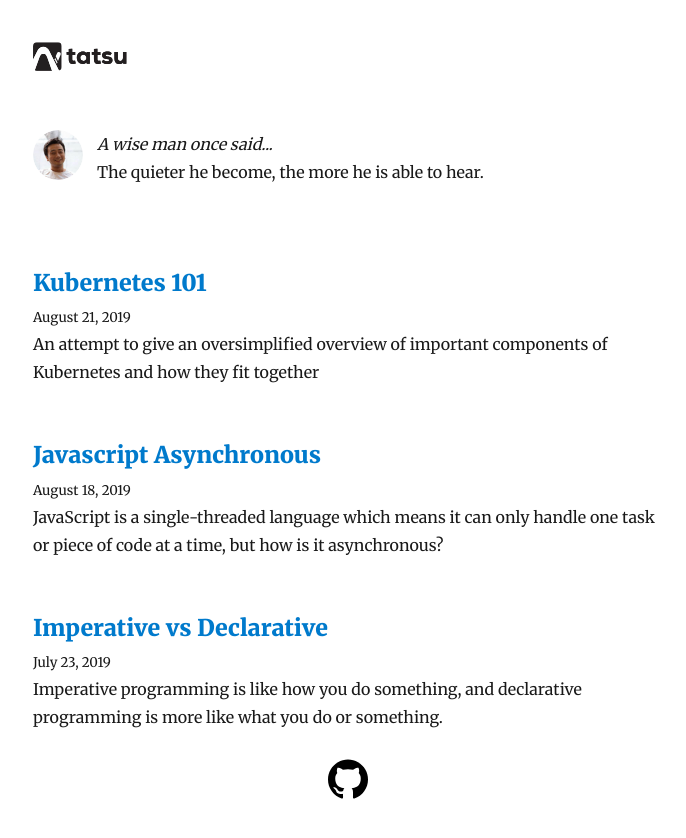
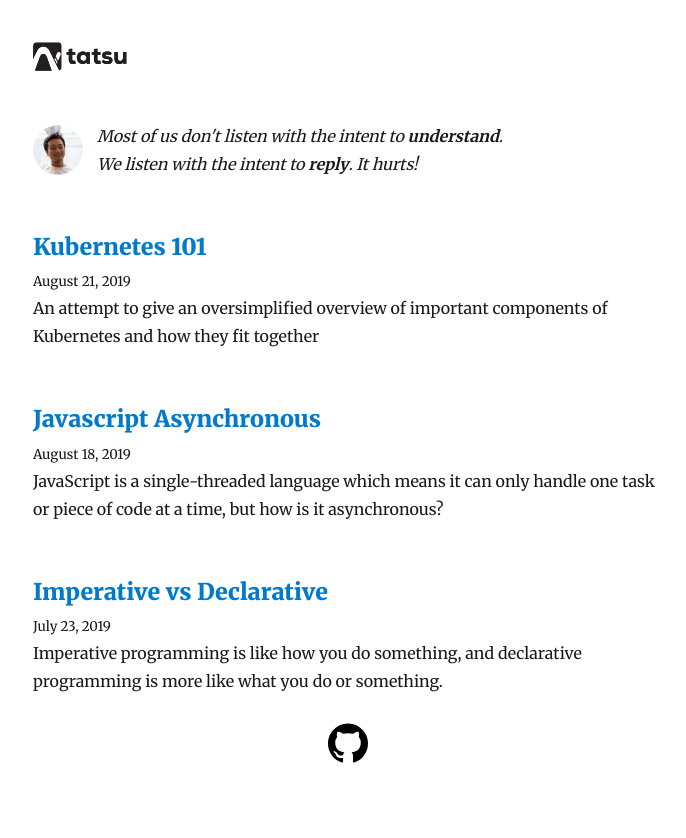
Before and after one commit to nghiamvt/blog, a Gatsby site: page / in a window 1280 px wide. Shown: the whole page, without its empty margins (292-978 px from the left). After the commit the page ends 813 px from the top, so only its background shows below. Built offline with nearby package versions, Linux system fonts and the light colour scheme; Gatsby itself is replaced by a stand-in of ours; some packages are replaced by stand-ins of ours.

Commit message:
fix minor style and component

```diff
--- a/content/blog/kubernetes-101/index.md
+++ b/content/blog/kubernetes-101/index.md
@@ -50,7 +50,7 @@ _**We can divide kubernetes into 2 parts**_
 
 ### **_Containers_**
 
-*Programs running on Kubernetes are packaged as Linux containers such as Docker.*
+*Programs running on Kubernetes are packaged as Linux containers (Docker).*
 ![Kubernetes containers](_containers.png)
 
 - Multiple programs can be added into a single container
--- a/src/components/bio.js
+++ b/src/components/bio.js
@@ -1,17 +1,11 @@
-/**
- * Bio component that queries for data
- * with Gatsby's useStaticQuery component
- *
- * See: https://www.gatsbyjs.org/docs/use-static-query/
- */
-
 import React from "react"
 import { useStaticQuery, graphql } from "gatsby"
 import Image from "gatsby-image"
+import styled from "styled-components"
 
 import { rhythm } from "../utils/typography"
 
-const Bio = () => {
+export default function Bio() {
   const data = useStaticQuery(graphql`
     query BioQuery {
       avatar: file(absolutePath: { regex: "/profile.jpg/" }) {
@@ -31,12 +25,7 @@ const Bio = () => {
 
   const { author } = data.site.siteMetadata
   return (
-    <div
-      style={{
-        display: `flex`,
-        marginBottom: `2.5rem`,
-      }}
-    >
+    <Wrapper>
       <Image
         fixed={data.avatar.childImageSharp.fixed}
         alt={author}
@@ -50,12 +39,22 @@ const Bio = () => {
           borderRadius: `50%`,
         }}
       />
-      <div>
-        <i>A wise man once said...</i>
-        <p>The quieter he become, the more he is able to hear.</p>
-      </div>
-    </div>
+      <p>
+        Most of us don't listen with the intent to <b>understand</b>. <br />
+        <span>
+          We listen with the intent to <b>reply</b>. It hurts!
+        </span>
+      </p>
+    </Wrapper>
   )
 }
 
-export default Bio
+const Wrapper = styled.div`
+  display: flex;
+  align-items: center;
+
+  p {
+    margin: 0;
+    font-style: italic;
+  }
+`
--- a/src/components/layout.js
+++ b/src/components/layout.js
@@ -40,7 +40,7 @@ export default Layout
 
 const Header = styled.header`
   width: 100px;
-  margin-bottom: 50px;
+  margin-bottom: 42px;
   a {
     color: transparent;
   }
--- /dev/null
+++ b/src/components/post-list.js
@@ -0,0 +1,33 @@
+import React from "react"
+import { Link } from "gatsby"
+import { rhythm } from "../utils/typography"
+
+export default function PostList(props) {
+  const { posts } = props
+  return posts.map(({ node }) => {
+    const title = node.frontmatter.title || node.fields.slug
+    return (
+      <article key={node.fields.slug}>
+        <header>
+          <h3
+            style={{
+              marginBottom: rhythm(1 / 4),
+            }}
+          >
+            <Link style={{ boxShadow: `none` }} to={node.fields.slug}>
+              {title}
+            </Link>
+          </h3>
+          <small>{node.frontmatter.date}</small>
+        </header>
+        <section>
+          <p
+            dangerouslySetInnerHTML={{
+              __html: node.frontmatter.description || node.excerpt,
+            }}
+          />
+        </section>
+      </article>
+    )
+  })
+}
--- a/src/pages/index.js
+++ b/src/pages/index.js
@@ -1,10 +1,10 @@
 import React from "react"
-import { Link, graphql } from "gatsby"
+import { graphql } from "gatsby"
 
 import Bio from "../components/bio"
 import Layout from "../components/layout"
 import SEO from "../components/seo"
-import { rhythm } from "../utils/typography"
+import PostList from "../components/post-list"
 
 class BlogIndex extends React.Component {
   render() {
@@ -16,32 +16,7 @@ class BlogIndex extends React.Component {
       <Layout location={this.props.location} title={siteTitle}>
         <SEO title="All posts" />
         <Bio />
-        {posts.map(({ node }) => {
-          const title = node.frontmatter.title || node.fields.slug
-          return (
-            <article key={node.fields.slug}>
-              <header>
-                <h3
-                  style={{
-                    marginBottom: rhythm(1 / 4),
-                  }}
-                >
-                  <Link style={{ boxShadow: `none` }} to={node.fields.slug}>
-                    {title}
-                  </Link>
-                </h3>
-                <small>{node.frontmatter.date}</small>
-              </header>
-              <section>
-                <p
-                  dangerouslySetInnerHTML={{
-                    __html: node.frontmatter.description || node.excerpt,
-                  }}
-                />
-              </section>
-            </article>
-          )
-        })}
+        <PostList posts={posts} />
       </Layout>
     )
   }
--- a/src/templates/post.js
+++ b/src/templates/post.js
@@ -16,8 +16,8 @@ export default function BlogTemplate(props) {
       <SEO title={post.title} description={post.description || post.excerpt} />
       <article>
         <header>
-          <h1>{post.title}</h1>
-          <p>{post.date}</p>
+          <h1 style={{ marginBottom: `0` }}>{post.title}</h1>
+          <p style={{ fontSize: `14px` }}>{post.date}</p>
         </header>
         <section
           dangerouslySetInnerHTML={{ __html: props.data.markdownRemark.html }}
```
Also changed, not shown: src/components/tag-list.js (+6 -4 lines).
